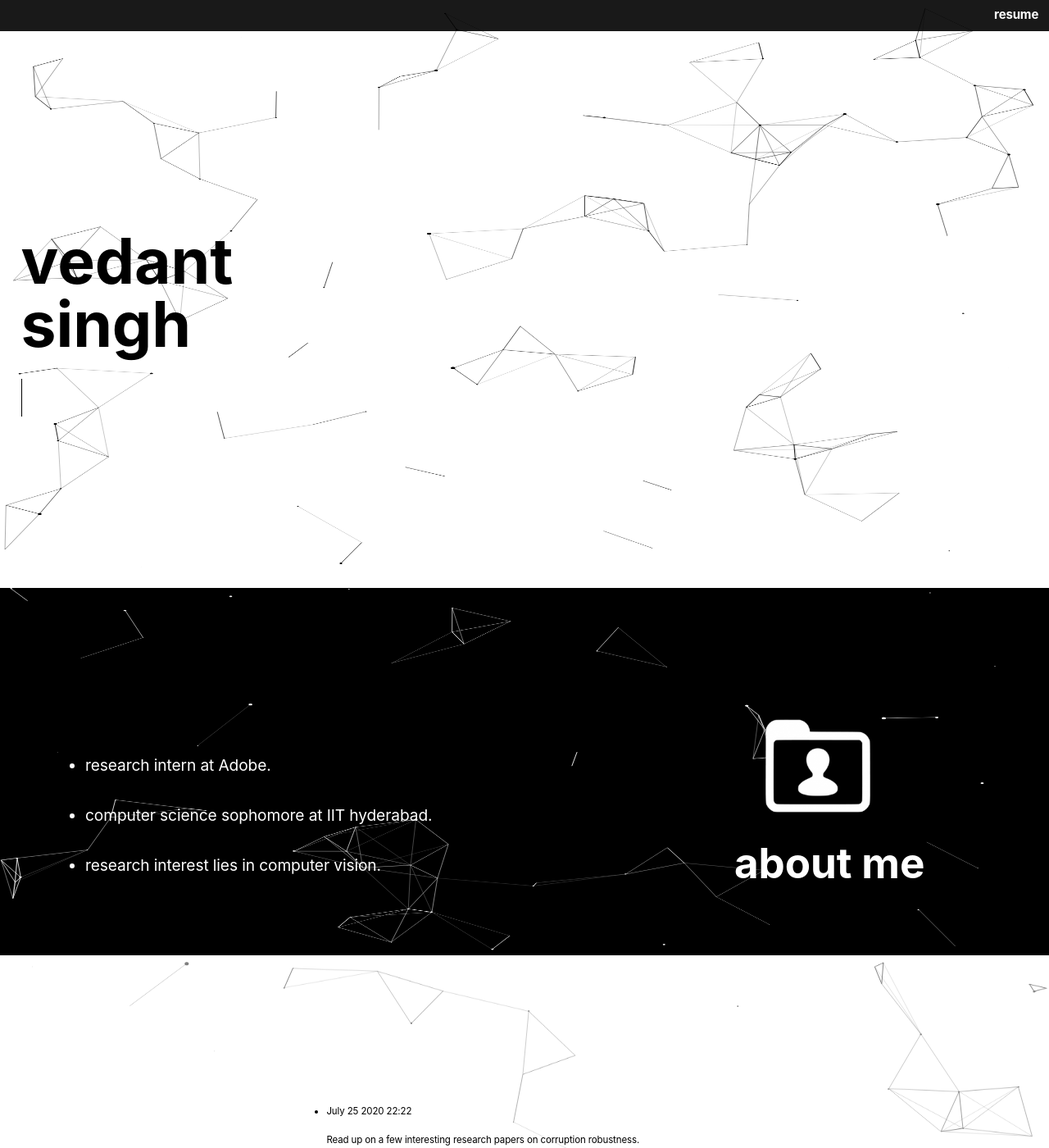
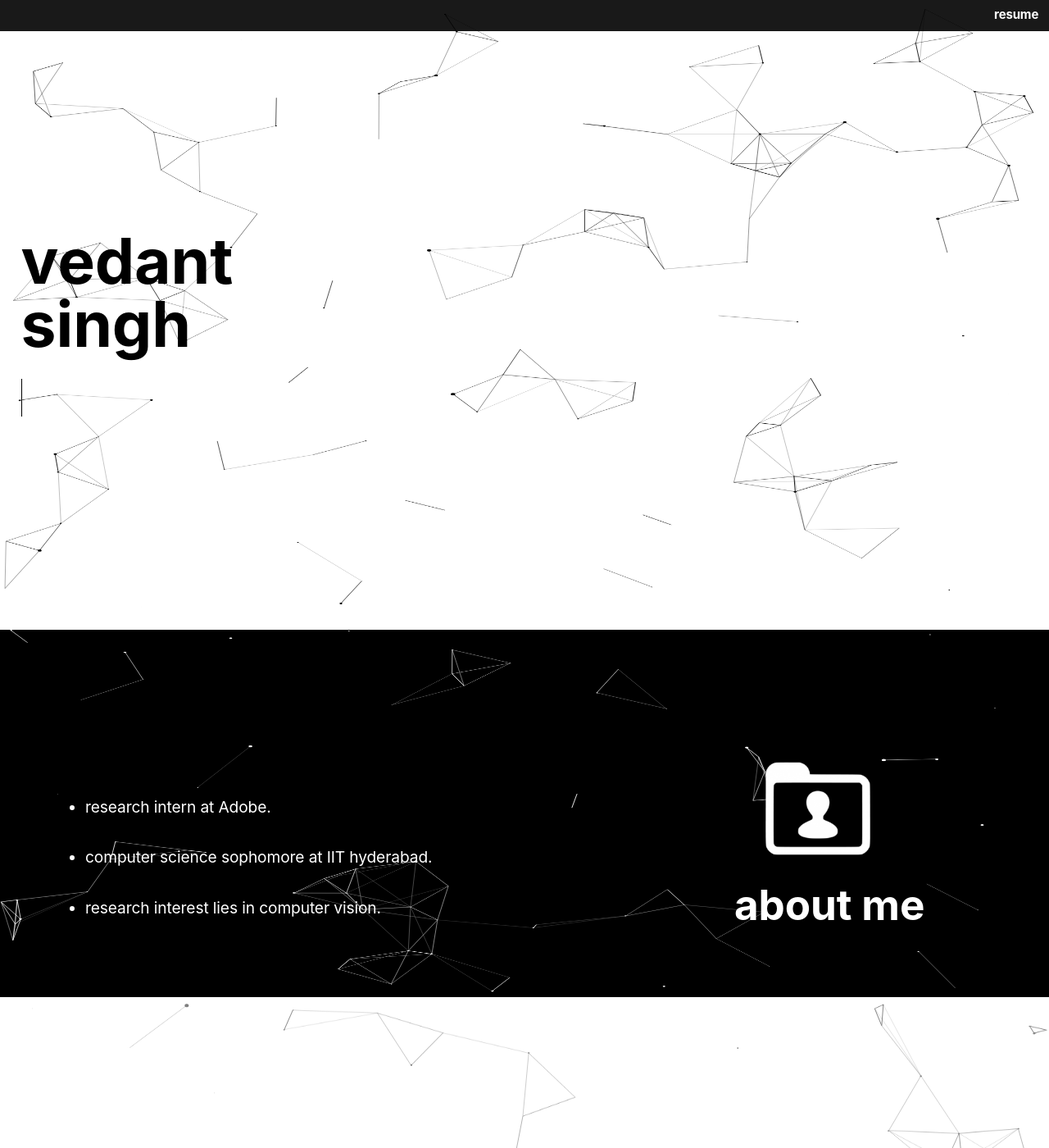
Before and after one commit to vedantsingh1404/website-v2.0, a Jekyll site: the page built from index.html, in a window 1280 px wide and 1400 px high. Shown: the whole window at 82% size. Built offline with Jekyll 4.4.1, drawn with Linux system fonts in a browser that asks for light colours.

Commit message:
note add

```diff
--- a/assets/styles.css
+++ b/assets/styles.css
@@ -30,7 +30,7 @@ body {
 }
 
 .container-head {
-  height: 56vw;
+  height: 60vw;
   background-repeat: no-repeat;
   background-size: cover;
   width: 100vw;
```
